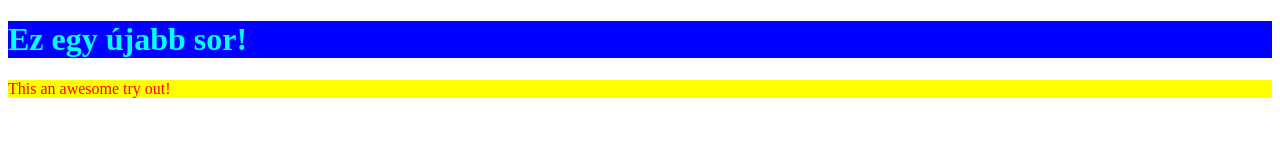
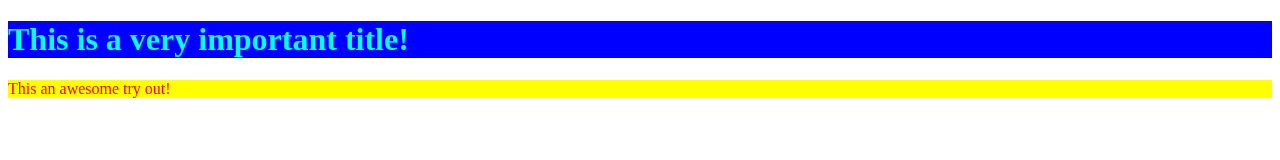
Before and after one commit to johnignis/vscode-repository, a plain HTML site: page index.html in a window 1280 px wide. Drawn offline with Linux system fonts and the light colour scheme.

Commit message:
A <h1>  title modification

```diff
--- a/index.html
+++ b/index.html
@@ -7,8 +7,7 @@
     <link rel="stylesheet" type="text/css" href="style.css" />
   </head>
   <body>
-    <h1>Ez egy újabb sor!</h1>
+    <h1>This is a very important title!</h1>
     <p>This an awesome try out!</p>
-
   </body>
 </html>
```
